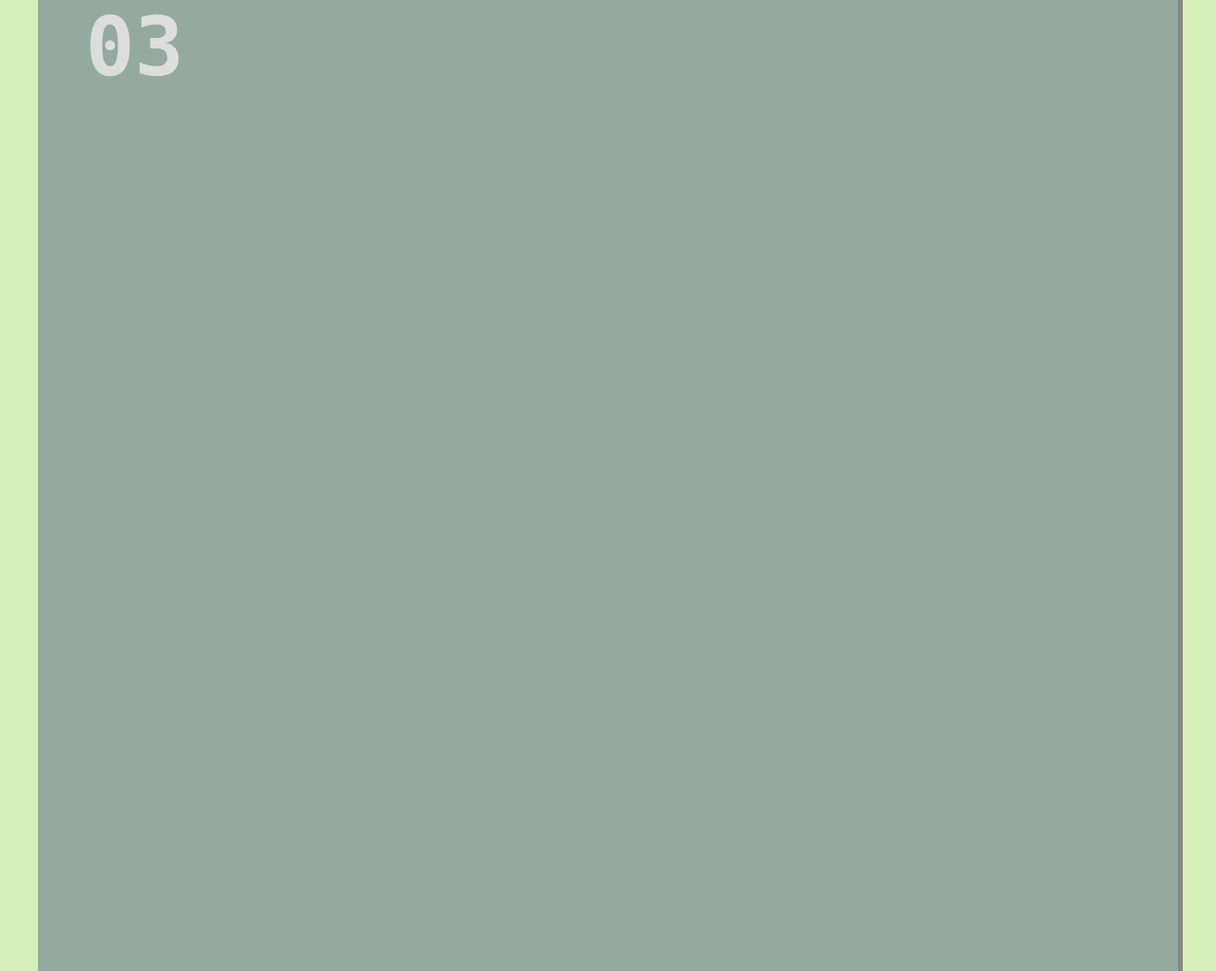
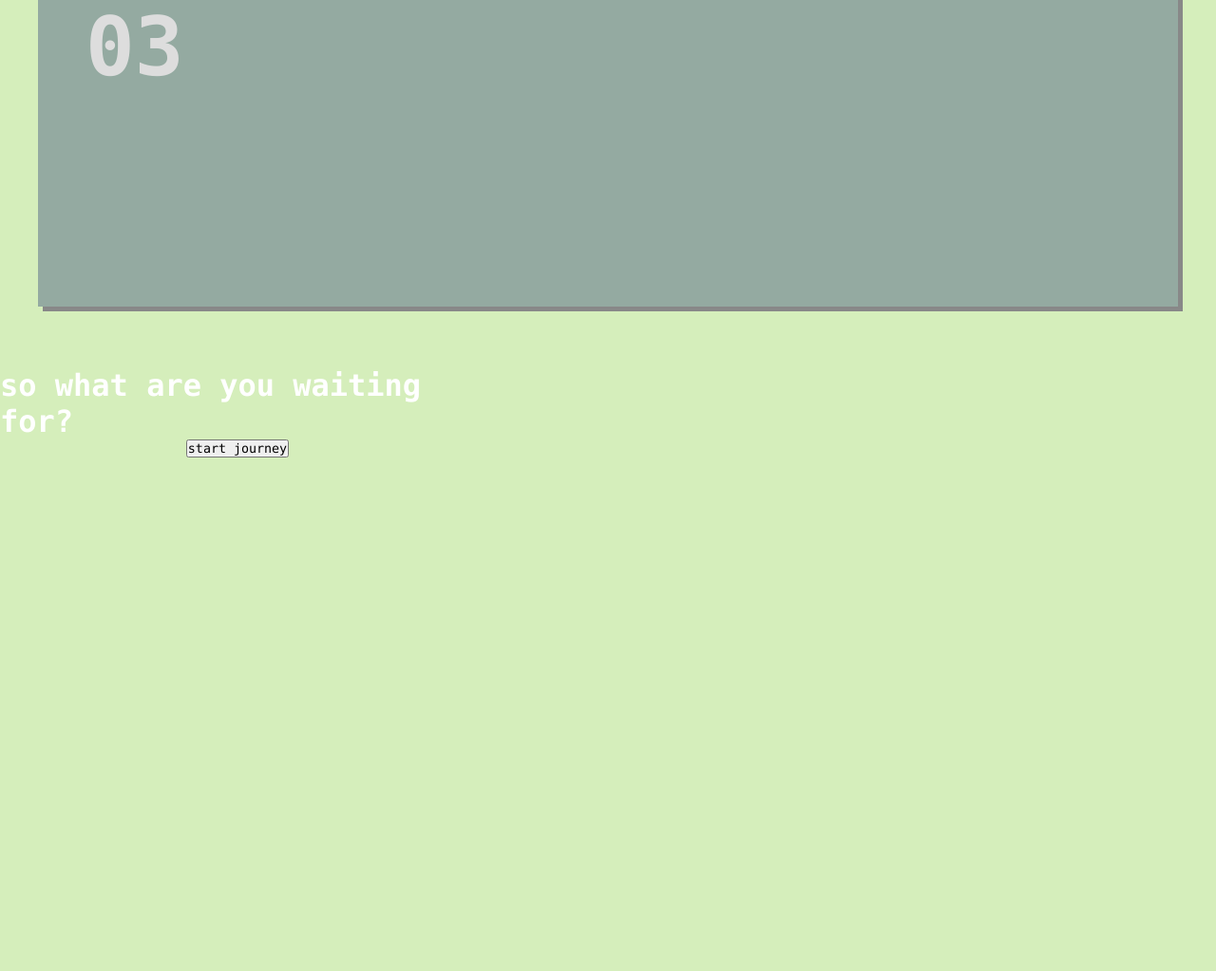
Before and after one commit to chrisprof/vhab, a Flask app: page / in a window 1280 px wide. Shown: the part 2092-3115 px from the top of the page at 95% size. After the commit the page ends 2574 px from the top, so only its background shows below. Run offline with Flask 2, Linux system fonts and the light colour scheme.

Commit message:
navbar fixes, started production on start journey button

```diff
--- a/website/static/css/style.css
+++ b/website/static/css/style.css
@@ -3,7 +3,7 @@ body {
 }
 
 #HomeBody {
-  height: 3000px;
+  height: 2250px;
 }
 
 * {
@@ -72,10 +72,11 @@ body {
 .section {
   background-color: #94AAA1;
   width: 1200px;
-  height: 1500px;
-  padding: 1.2rem 0 9.6rem 0;
+  height: 800px;
+  padding: 1.2rem 0 0rem 0;
   margin-left: auto;
   margin-right: auto;
+  margin-bottom: 5%;
   box-shadow: 5px 5px 0px #888888;
 }
 
@@ -100,3 +101,15 @@ body {
   align-items: center;
   justify-content: center;
 }
+
+.ending-div{
+  display:flex;
+  justify-content: center;
+  width:500px;
+  flex-wrap: wrap;
+  color:white;
+}
+
+#journey-btn{
+
+}
--- a/website/templates/home.html
+++ b/website/templates/home.html
@@ -50,7 +50,10 @@ content%}
     <p class="step-number">03</p>
   </div>
 </section>
-
+<div class="ending-div">
+  <h1>so what are you waiting for?</h1>
+  <button id="journey-btn">start journey</button>
+</div>
 </div>
 <script     src="{{ url_for('static', filename='js/home.js')}}"></script>
 
```
